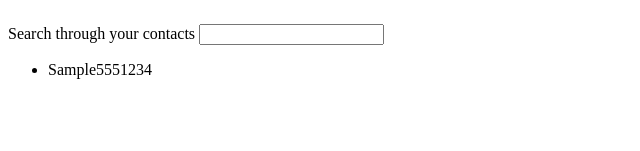
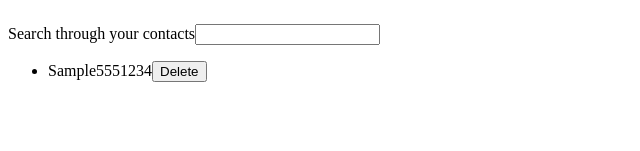
Before and after one commit to juliedevdes/goit-react-hw-02-phonebook, a React (Create React App) app: page / in a window 1280 px wide. Both pictures are taken after typing "Sample", "5551234" into the empty fields and a click on the button "Add contact". Shown: the part 131-282 px from the top of the page, without its empty margins (0-640 px from the left). Built offline with nearby package versions, Linux system fonts and the light colour scheme.

Commit message:
added working filter

```diff
--- a/src/App.js
+++ b/src/App.js
@@ -10,28 +10,44 @@ class App extends React.Component {
     filter: "",
   };
 
-  //   removeContact = (contact){
-  // this.setState({contacts: []})
-  //   }
+  onSubmit = (formState) => {
+    //cheking if there alredy exist such contacts
+    const checkedForMatch = this.state.contacts.filter((contact) =>
+      contact.name.toLowerCase().includes(formState.name.toLowerCase())
+    );
 
-  changeFilter = (value) => {
+    //depend on that two variants
+    if (checkedForMatch.length === 0) {
+      this.setState({
+        contacts: [...this.state.contacts, formState],
+      });
+    } else {
+      alert("There is already contact with the same name");
+    }
+  };
+
+  removeContact = (contact) => {
+    console.log("delete btn");
+  };
+
+  updateFilter = (value) => {
     this.setState({ filter: value });
   };
 
-  onSubmit = (formState) => {
-    this.setState({
-      contacts: [...this.state.contacts, formState],
-    });
-  };
-
   render() {
+    const visibleContacts = this.state.contacts.filter((contact) =>
+      contact.name.toLowerCase().includes(this.state.filter.toLowerCase())
+    );
     return (
       <div>
         <h2>Phonebook</h2>
         <ContacsForm onSubmit={this.onSubmit} />
         <h2>Contacts</h2>
-        <Filter filter={this.state.filter} onChange={this.changeFilter} />
-        <ContasctsList contacts={this.state.contacts} />
+        <Filter filter={this.state.filter} onChange={this.updateFilter} />
+        <ContasctsList
+          contacts={visibleContacts}
+          removeContact={this.removeContact}
+        />
       </div>
     );
   }
--- a/src/components/ContactList/ContactsList.js
+++ b/src/components/ContactList/ContactsList.js
@@ -1,4 +1,5 @@
 import React from "react";
+import ContasctsListItem from "../ContactsListItem/ContactsListItem";
 import { v4 as uuidv4 } from "uuid";
 
 export default class ContasctsList extends React.Component {
@@ -7,8 +8,11 @@ export default class ContasctsList extends React.Component {
       <ul>
         {this.props.contacts.map((contact) => (
           <li key={uuidv4()}>
-            {contact.name}
-            {contact.number}
+            <ContasctsListItem
+              name={contact.name}
+              number={contact.number}
+              removeContact={this.props.removeContact}
+            />
           </li>
         ))}
       </ul>
--- /dev/null
+++ b/src/components/ContactsListItem/ContactsListItem.js
@@ -0,0 +1,13 @@
+import React from "react";
+
+export default class ContasctsListItem extends React.Component {
+  render() {
+    return (
+      <div>
+        {this.props.name}
+        {this.props.number}
+        <button onClick={this.props.removeContact}>Delete</button>
+      </div>
+    );
+  }
+}
--- a/src/components/Filter/Filter.js
+++ b/src/components/Filter/Filter.js
@@ -13,7 +13,7 @@ export default class Filter extends React.Component {
   render() {
     return (
       <label>
-        Search through your contacts{" "}
+        Search through your contacts
         <input
           name="filterValue"
           onChange={this.handleFilterChange}
```
